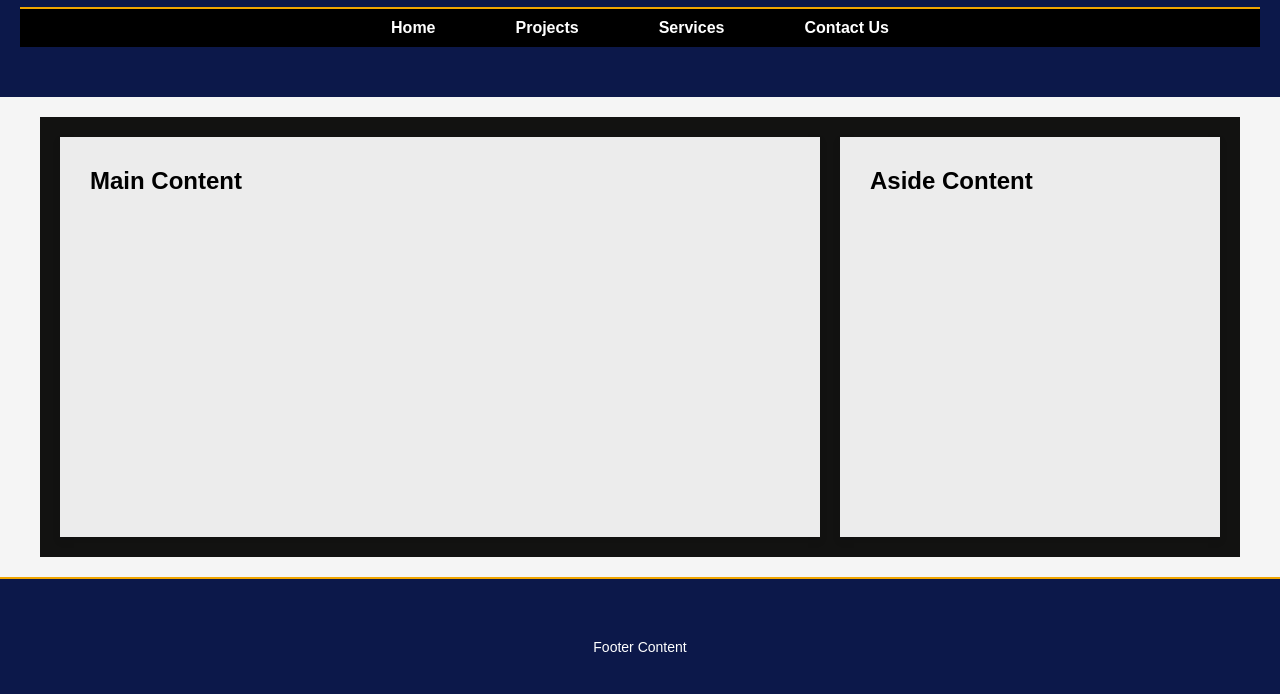
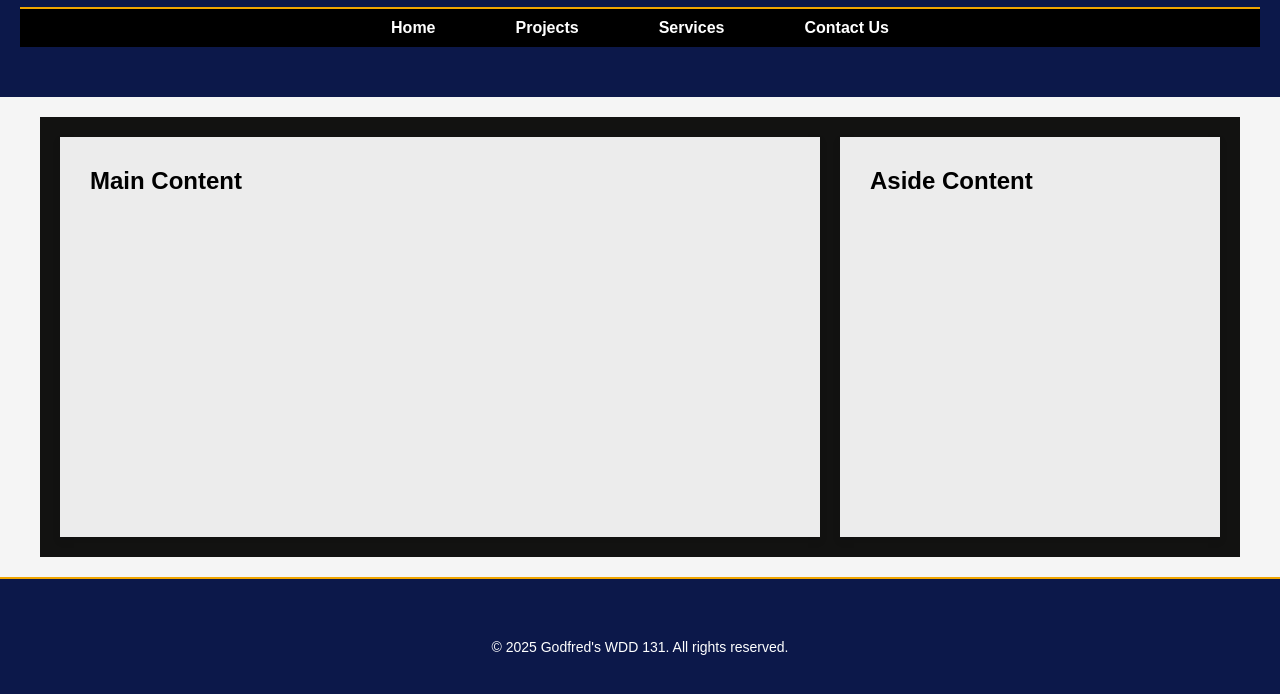
Before and after one commit to godfredh/wdd131, a plain HTML site: page week01/basic-layout.html in a window 1280 px wide. Shown: the part 90-784 px from the top of the page. Drawn offline with Linux system fonts and the light colour scheme.

Commit message:
updated with date

```diff
--- a/week01/basic-layout.html
+++ b/week01/basic-layout.html
@@ -39,7 +39,7 @@
 
     <!-- Section for Footer -->
     <footer>
-        <p>Footer Content</p>
+        <p>&copy; 2025 Godfred's WDD 131. All rights reserved.</p>
     </footer>
 
 </body>
```
